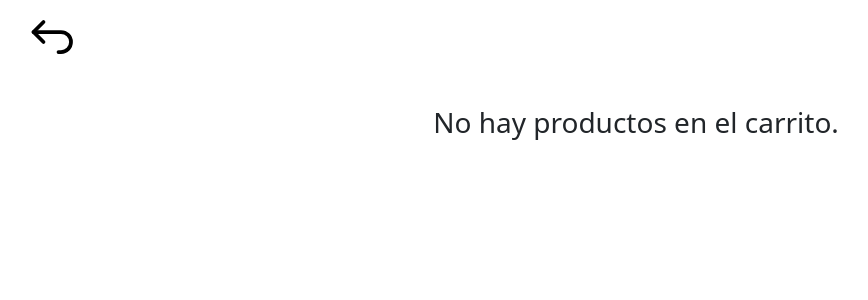
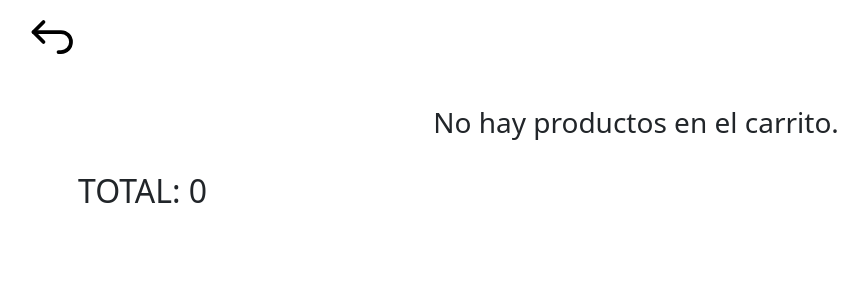
Before and after one commit to giu17059/TP3, a React (Create React App) app: page /carrito in a window 1280 px wide. Shown: the top 300 px of the page, without its empty margins (4-872 px from the left). Built offline with nearby package versions, Linux system fonts and the light colour scheme.

Commit message:
"terminado"

```diff
--- a/src/components/carrito.jsx
+++ b/src/components/carrito.jsx
@@ -13,12 +13,23 @@ export function Carrito (){
     const [productosCarrito, setProductosCarrito] = useState([]);
     const { listaComprados, setListaComprados} = useContext(ProductContext);
     const navigate = useNavigate()
+    const [total, setTotal]=useState()
 
     useEffect (()=> {
         if(nuevoProducto){
             setProductosCarrito((prevProductos) => [...prevProductos, nuevoProducto]);
         }
     },[nuevoProducto]);
+
+
+
+    useEffect(() => {
+        const nuevoTotal = listaComprados.reduce((acc, item) => {
+            return acc + item.price * item.cantidad;
+        }, 0);
+        setTotal(nuevoTotal);
+    }, [listaComprados]);
+
 
 
     function restar(producto) {
@@ -102,6 +113,9 @@ return(
                         </div>
                     )))}
             </div>
+            <div className=''>
+                <h2>TOTAL: {total}</h2>
+            </div>
         </div>
     </div>
 
--- a/src/components/producto.jsx
+++ b/src/components/producto.jsx
@@ -12,7 +12,7 @@ export function MostrarProducto (){
     const [item, setItem] = useState({});
     const [descripcion, setDescripcion] = useState('');
     const navigate = useNavigate ();
-    const [cantidad, setCantidad] = useState(0);
+    const [cantidad, setCantidad] = useState(1);
 
 
     useEffect(() => {
```
